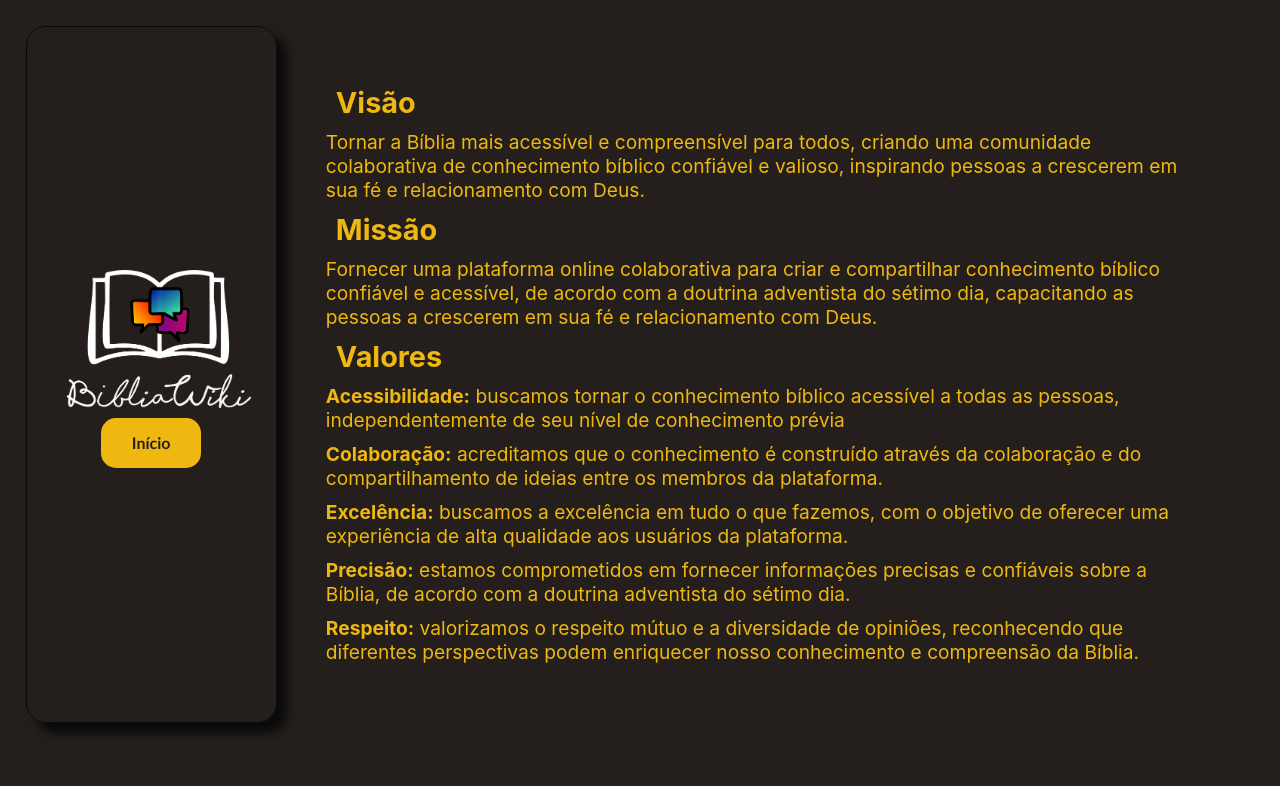
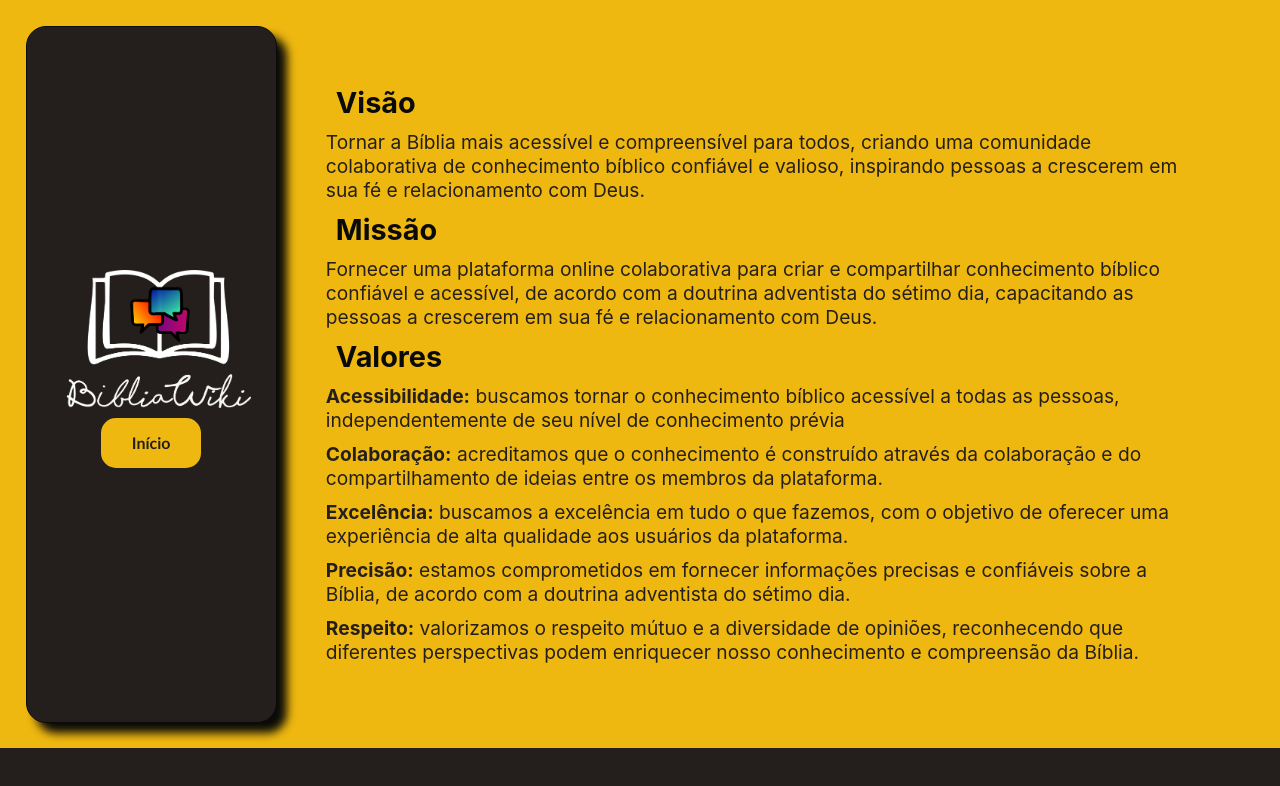
Before and after one commit to Raquel-Wurzler/project_bibliawiki, a React (Create React App) app: page /sobrenos in a window 1280 px wide. Shown: the top 786 px of the page. Built offline with nearby package versions, Linux system fonts and the light colour scheme.

Commit message:
ajustes arquivo SobreNos.css

```diff
--- a/src/css/SobreNos.css
+++ b/src/css/SobreNos.css
@@ -1,10 +1,12 @@
 .sobre-nos-container {
+  background-color: rgb(239, 184, 16);
   display: flex;
   padding: 2%;
 }
 
 .left {
   align-items: center;
+  background-color: rgb(36, 31, 28);
   border: 1px solid rgb(10, 10, 10);
   border-radius: 20px;
   box-shadow: 10px 10px 10px rgba(10, 10, 10, 10);
@@ -16,7 +18,7 @@
 }
 
 .right {
-  color: rgb(239, 184, 16);
+  color: rgb(36, 31, 28);
   font-size: 120%;
   margin: 2%;
   padding: 2%;
@@ -28,7 +30,7 @@
 }
 
 .title-SobreNos {
-  color: rgb(239, 184, 16);
+  color: rgb(10, 10, 10);
   margin: 10px;
 }
 
```
